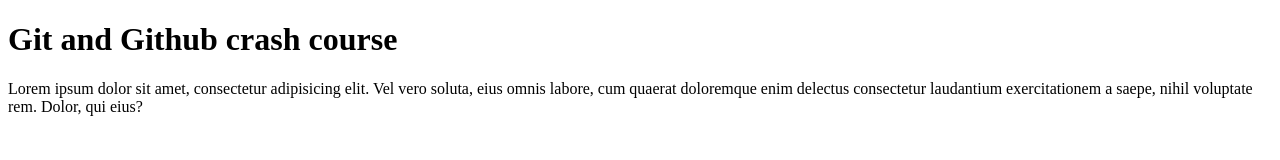
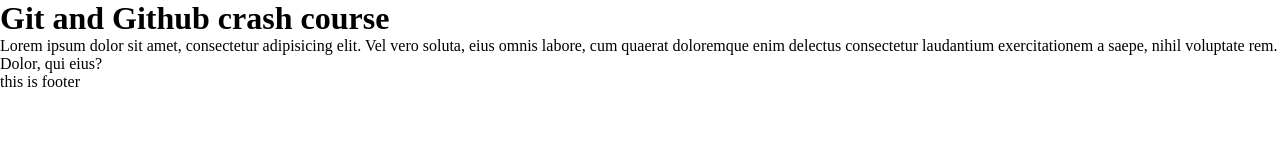
Before and after one commit to Vinaykumar0077/git-crash, a plain HTML site: page index.html in a window 1280 px wide. Drawn offline with Linux system fonts and the light colour scheme.

Commit message:
adding some style

```diff
--- a/index.html
+++ b/index.html
@@ -5,13 +5,22 @@
     <meta http-equiv="X-UA-Compatible" content="IE=edge" />
     <meta name="viewport" content="width=device-width, initial-scale=1.0" />
     <title>Git and Github crash course</title>
+    <link rel="stylesheet" href="./style.css" />
   </head>
   <body>
-    <h1>Git and Github crash course</h1>
-    <p>
-      Lorem ipsum dolor sit amet, consectetur adipisicing elit. Vel vero soluta,
-      eius omnis labore, cum quaerat doloremque enim delectus consectetur
-      laudantium exercitationem a saepe, nihil voluptate rem. Dolor, qui eius?
-    </p>
+    <header>
+      <h1>Git and Github crash course</h1>
+    </header>
+    <main>
+      <p>
+        Lorem ipsum dolor sit amet, consectetur adipisicing elit. Vel vero
+        soluta, eius omnis labore, cum quaerat doloremque enim delectus
+        consectetur laudantium exercitationem a saepe, nihil voluptate rem.
+        Dolor, qui eius?
+      </p>
+    </main>
+    <footer>
+      <p>this is footer</p>
+    </footer>
   </body>
 </html>
--- /dev/null
+++ b/style.css
@@ -0,0 +1,13 @@
+* {
+  padding: 0;
+  margin: 0;
+  box-sizing: border-box;
+}
+section {
+  width: 100%;
+  height: 100vh;
+  display: flex;
+  flex-direction: column;
+  justify-content: center;
+  align-items: center;
+}
```
